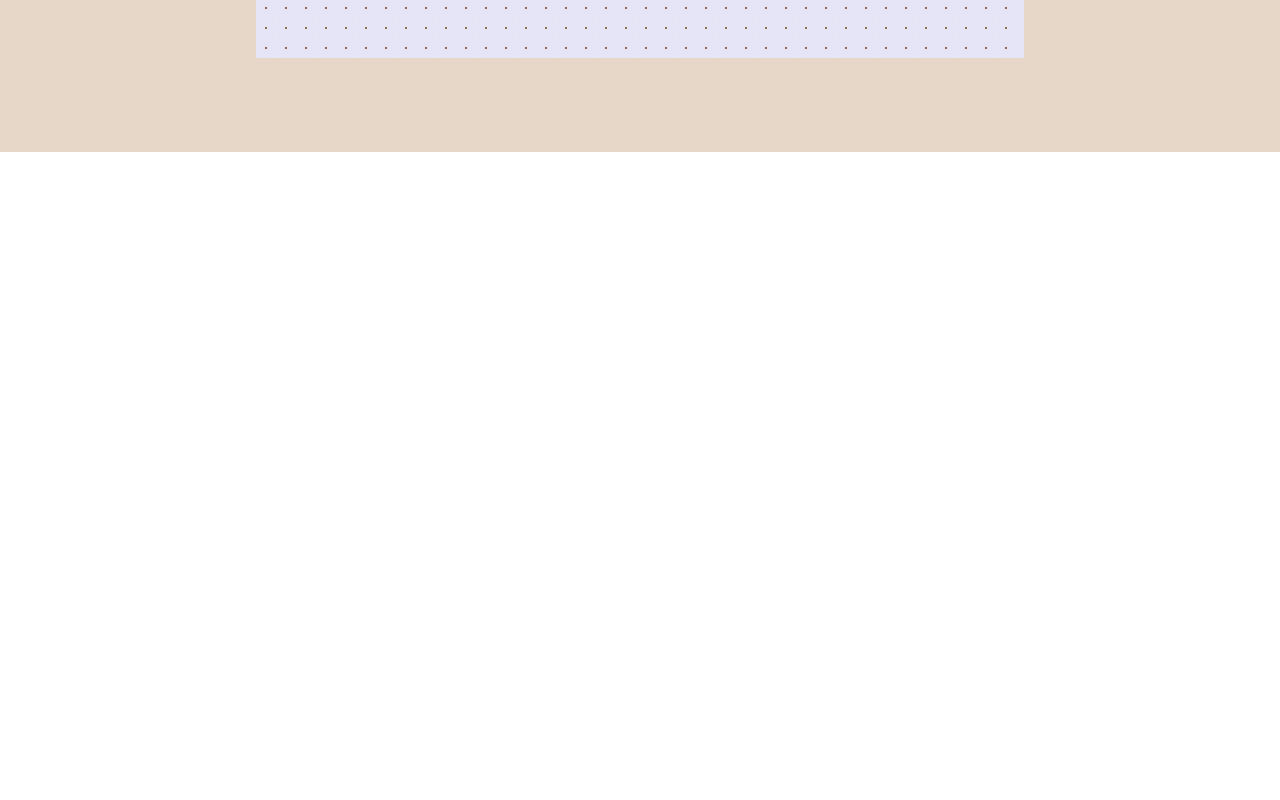
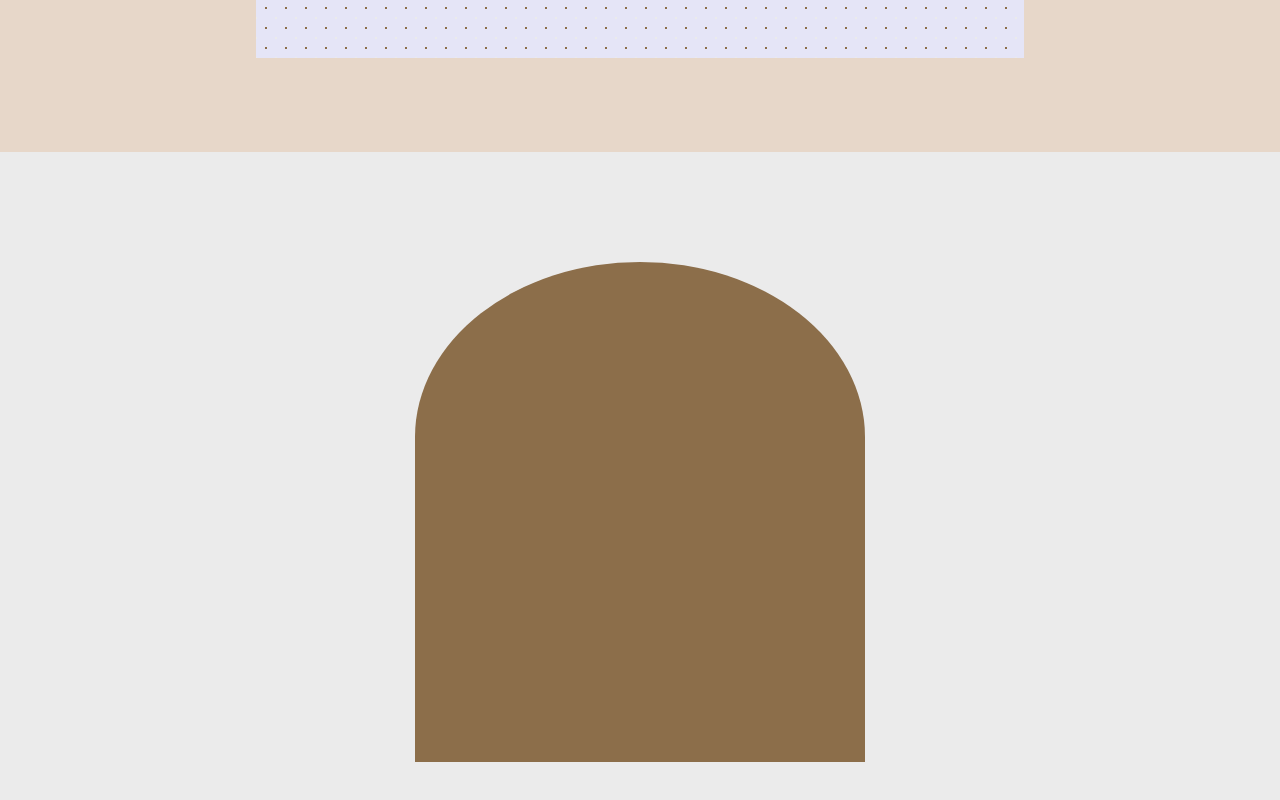
Before and after one commit to Tounka/bagelia, a React (Create React App) app: page / in a window 1280 px wide. Shown: the part 3528-4328 px from the top of the page. Before the commit the page ends 3680 px from the top, so only its background shows below. Built offline with nearby package versions, Linux system fonts and the light colour scheme.

Commit message:
actualizacion codigo

```diff
--- a/src/Paginas/PaginaPrincipal/PaginaPrincipalUx.jsx
+++ b/src/Paginas/PaginaPrincipal/PaginaPrincipalUx.jsx
@@ -4,6 +4,7 @@ import { SeccionCupon } from "./Secciones/SeccionCupon"
 import { SeccionEnvio } from "./Secciones/SeccionEnvio"
 import { SeccionRegalo } from "./Secciones/SeccionRegalo"
 import { SeccionCompromisos } from "./Secciones/SeccionCompromisos"
+import { SeccionContacto } from "./Secciones/SeccionContacto"
 export const PaginaPrincipalUx = () =>{
     return(
         <>
@@ -12,6 +13,7 @@ export const PaginaPrincipalUx = () =>{
             <SeccionEnvio />
             <SeccionCompromisos />
             <SeccionCupon />
+            <SeccionContacto />
         </>
     )
 }
--- a/src/Paginas/PaginaPrincipal/Secciones/Formas.jsx
+++ b/src/Paginas/PaginaPrincipal/Secciones/Formas.jsx
@@ -91,3 +91,21 @@ export const ContenedorImgCompromisos = styled.div`
     overflow: hidden;
     background-color: var(--Dorado);
 `
+export const PuertaSeccionContacto = styled.div`
+  height: 50%;
+  min-height: 500px;
+  width: 60%;
+  min-width: 350px;
+  max-width: 450px;
+
+  background-color: var(--Dorado);
+  border-radius: 50% 50% 0% 0% / 35% 35% 10% 10%  ;
+
+  overflow:hidden;
+
+    @media (max-width: 600px) {
+      width:100%;
+      min-width: 100%;
+
+    }
+`
--- a/src/Paginas/PaginaPrincipal/Secciones/SeccionContacto.jsx
+++ b/src/Paginas/PaginaPrincipal/Secciones/SeccionContacto.jsx
@@ -1 +1,18 @@
 import styled from "styled-components";
+import { ContenedorSeccion } from "./Componentes";
+import {PuertaSeccionContacto} from './Formas'
+const ContenedorSeccionContacto = styled(ContenedorSeccion)`
+    height: calc(100vh - 80px);
+    background-color: var(--Blanco);
+    display:flex;
+    justify-content:center;
+    align-items:center;
+
+`
+export const SeccionContacto = () => {
+    return(
+        <ContenedorSeccionContacto>
+                <PuertaSeccionContacto />
+        </ContenedorSeccionContacto>
+    )
+}
```
